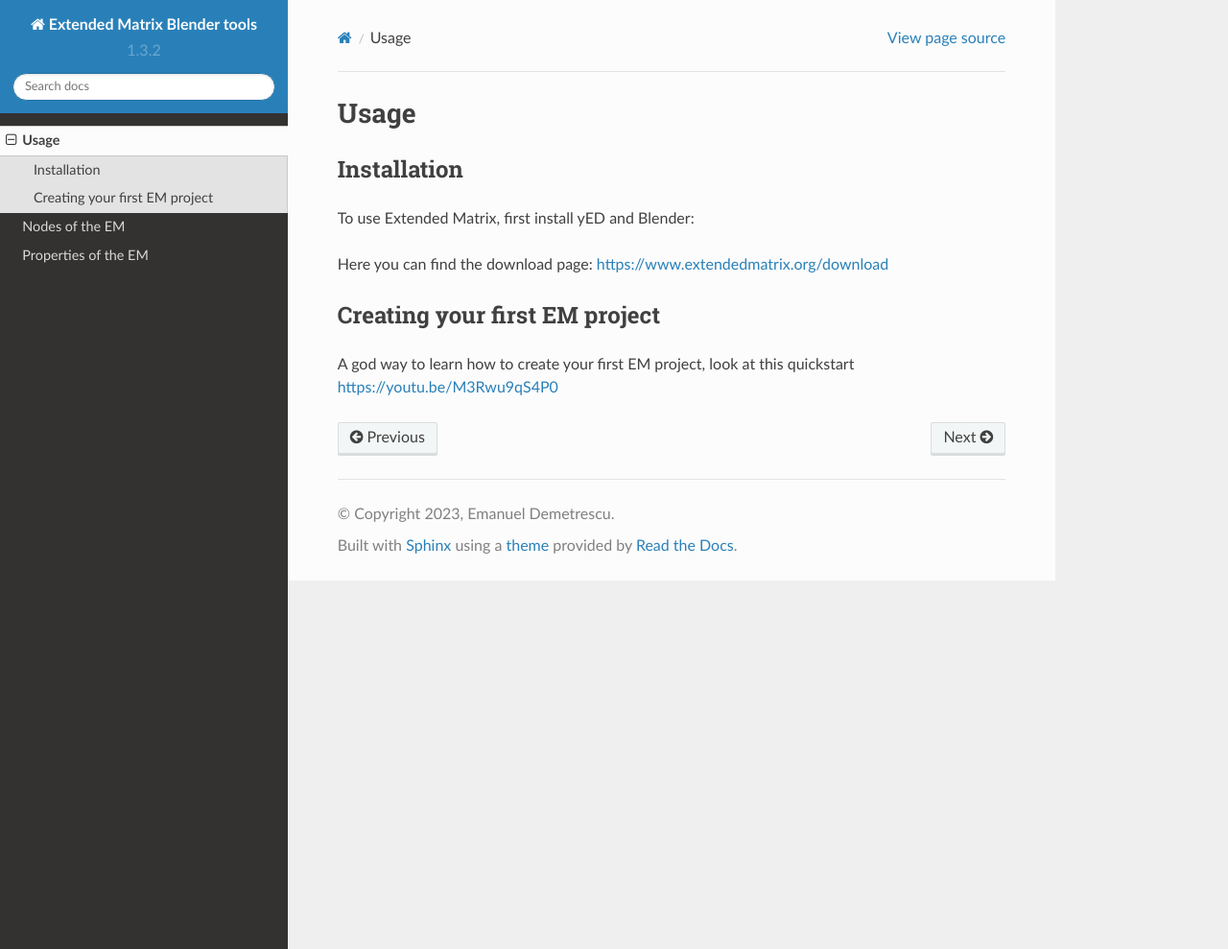
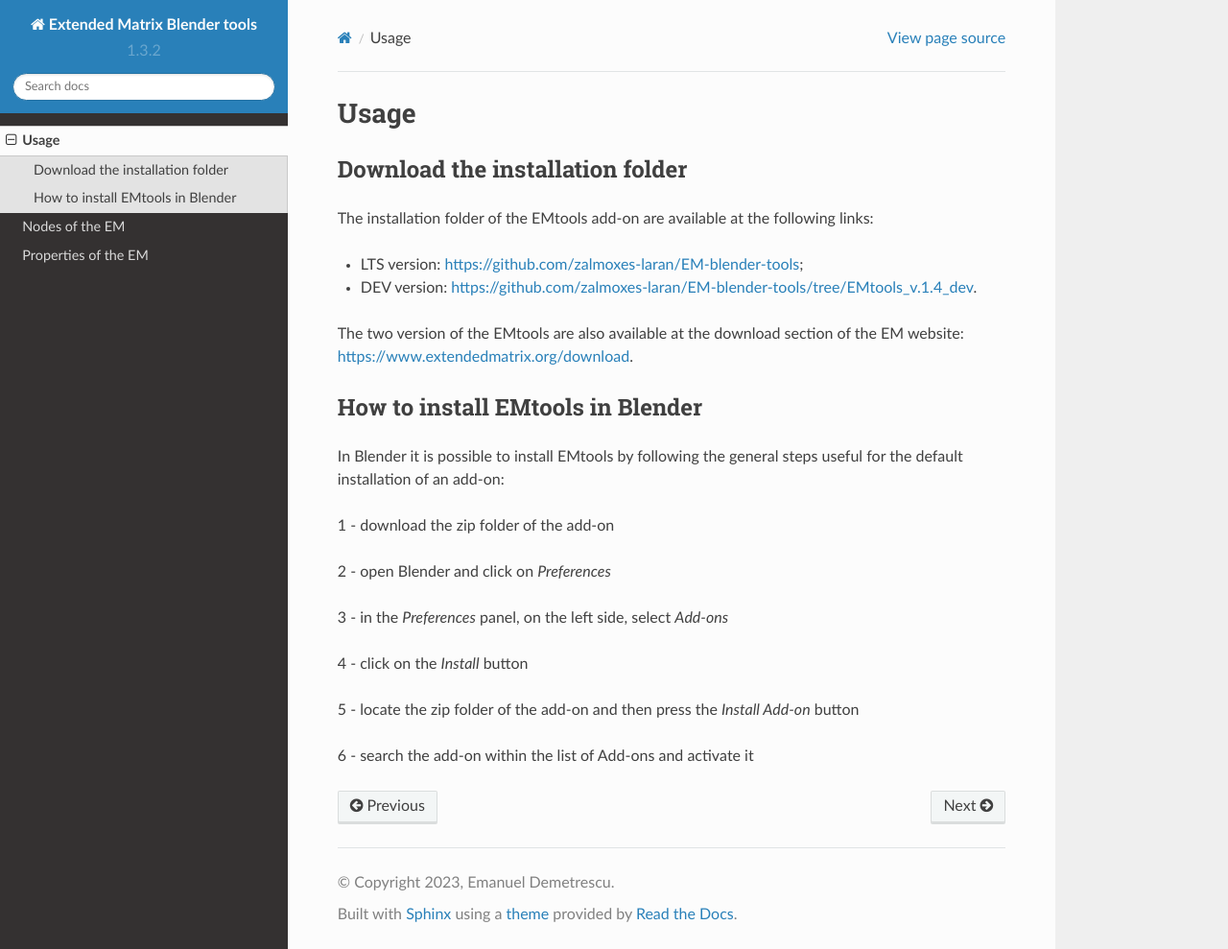
Before and after one commit to zalmoxes-laran/EM-blender-tools-doc, a Sphinx documentation site: the page built from docs/source/usage.rst, in a window 1280 px wide and 989 px high. Shown: the whole window at 96% size. Built offline with Sphinx 7.4.7 and the Read the Docs theme 2.0.0, drawn with Linux system fonts in a browser that asks for light colours; pages that are not in the unit, such as notebooks, are missing from menus.

Commit message:
Edit of usage and index

```diff
--- a/docs/source/usage.rst
+++ b/docs/source/usage.rst
@@ -3,14 +3,34 @@ Usage
 
 .. _installation:
 
-Installation
-------------
+Download the installation folder
+--------------------------------
 
-To use Extended Matrix, first install yED and Blender:
+The installation folder of the EMtools add-on are available at the following links:
 
-Here you can find the download page: https://www.extendedmatrix.org/download
+- LTS version: https://github.com/zalmoxes-laran/EM-blender-tools;
 
-Creating your first EM project
-------------------------------
+- DEV version: https://github.com/zalmoxes-laran/EM-blender-tools/tree/EMtools_v.1.4_dev.
 
-A god way to learn how to create your first EM project, look at this quickstart https://youtu.be/M3Rwu9qS4P0
+The two version of the EMtools are also available at the download section of the EM website: https://www.extendedmatrix.org/download.
+
+
+
+
+How to install EMtools in Blender
+---------------------------------
+
+
+In Blender it is possible to install EMtools by following the general steps useful for the default installation of an add-on:
+
+1 - download the zip folder of the add-on
+
+2 - open Blender and click on *Preferences*
+
+3 - in the *Preferences* panel, on the left side, select *Add-ons*
+
+4 - click on the *Install* button
+
+5 - locate the zip folder of the add-on and then press the *Install Add-on* button
+
+6 - search the add-on within the list of Add-ons and activate it
```
Also changed, not shown: docs/source/index.rst (+8 -7 lines).
